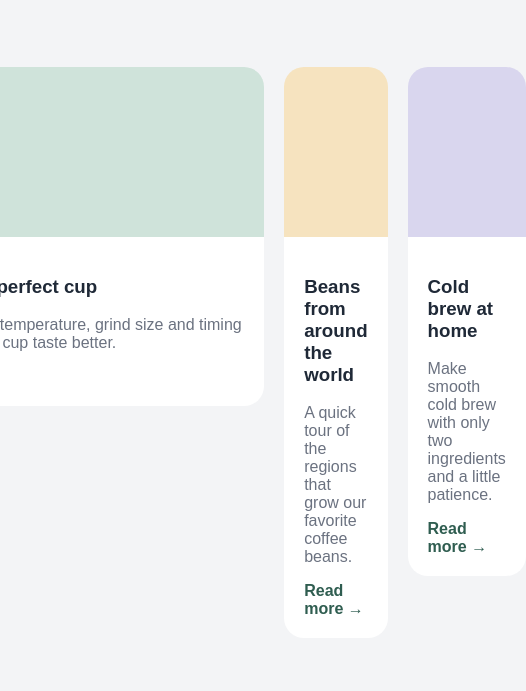
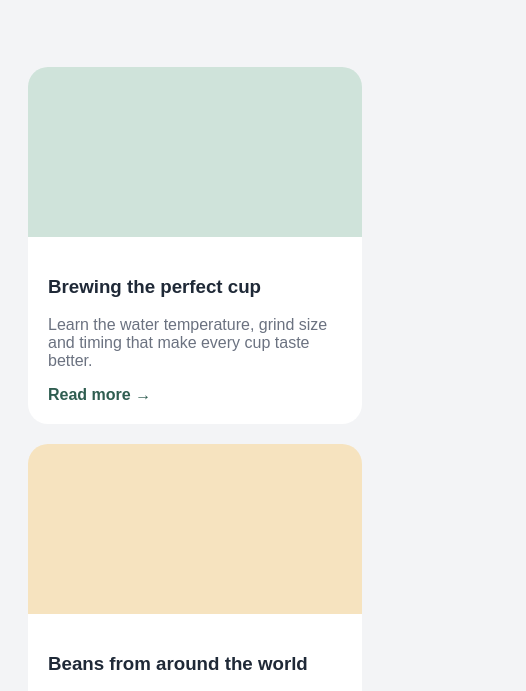
Before and after one commit to btissambenzehaf100-lab/three-layouts, a plain HTML site: page cards.html in a window 390 px wide. Shown: the part 121-812 px from the top of the page, 526 px wide, since content can reach past the window. Drawn offline with Linux system fonts and the light colour scheme.

Commit message:
responsive cards

```diff
--- a/style.css
+++ b/style.css
@@ -119,6 +119,8 @@ body {
     justify-content: center;
     padding: 20px;
     gap: 20px;
+
+
 }
 
 .card-background1 {
@@ -126,7 +128,7 @@ body {
     background-color: #cfe3da;
     border-radius: 20px 20px 0px 0px;
     border-color: #e5e7eb;
-    width: 400px;
+
 }
 
 .card-content1 {
@@ -135,8 +137,8 @@ body {
     border-width: 50px;
     background-color: white;
     margin: 0px;
-    padding: 20px;
-    width: 360px;
+    padding: 20px ;
+
 
 
 }
@@ -221,5 +223,13 @@ body {
     color: #2f5d50;
     text-decoration: none;
     font-weight: bold;
+}
 
+@media (max-width: 768px){
+    .card-grid{
+        display: flex;
+        flex-direction: column;
+        align-items: center;
+        gap: 20px;
+    }
 }
```
